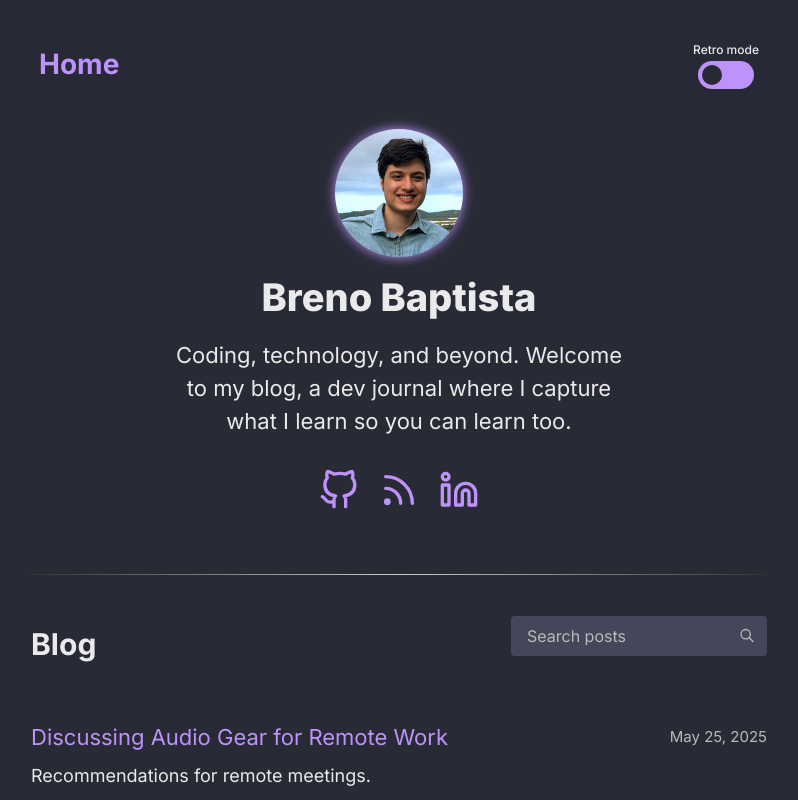
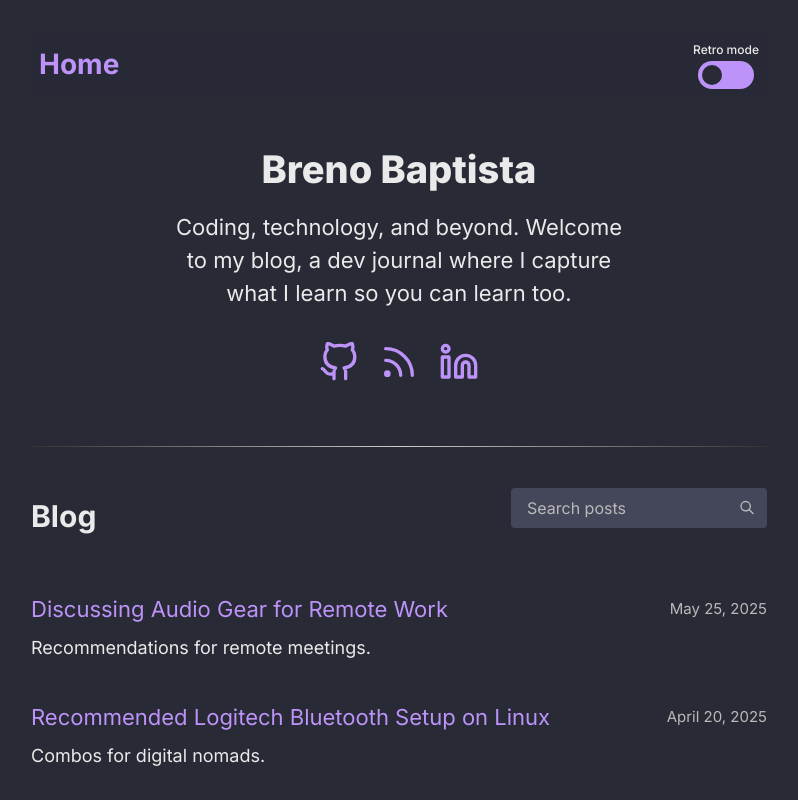
Before and after one commit to brenobaptista/blog, a Next.js app: page / in a window 1280 px wide. Shown: the top 800 px of the page, without its empty margins (241-1039 px from the left). Built offline with nearby package versions, Linux system fonts and the light colour scheme.

Commit message:
Remove profile image

```diff
--- a/src/pages/index.tsx
+++ b/src/pages/index.tsx
@@ -1,10 +1,8 @@
 import { useState } from 'react'
 import Head from 'next/head'
 import Link from 'next/link'
-import Image from 'next/image'
 import { GetStaticProps } from 'next'
 
-import profile from 'public/images/profile.jpg'
 import { GitHub, LinkedIn, RSS } from '@/components/Icons'
 import Date from '@/components/Date'
 import Layout from '@/components/Layout'
@@ -17,7 +15,6 @@ import generateSitemap from '@/lib/sitemap'
 import {
   HomeHeader,
   SocialIcons,
-  ProfileWrapper,
   Intro,
   Blog,
   BlogHeader,
@@ -54,16 +51,6 @@ const Home = ({ allPostsData }: IHome) => {
         />
       </Head>
       <HomeHeader>
-        <ProfileWrapper>
-          <Image
-            src={profile}
-            alt='Profile picture'
-            width={128}
-            height={128}
-            quality={100}
-            priority
-          />
-        </ProfileWrapper>
         <Intro>
           <h1>Breno Baptista</h1>
           <p>
--- a/src/styles/pages/Home.ts
+++ b/src/styles/pages/Home.ts
@@ -4,46 +4,6 @@ export const HomeHeader = styled.header`
   display: flex;
   flex-direction: column;
   align-items: center;
-`
-
-export const ProfileWrapper = styled.div`
-  overflow: hidden;
-  transition: 0.2s all ease-in-out;
-
-  ${props =>
-    props.theme.mode === 'retro'
-      ? `
-      animation: aura 4s infinite;
-      border-radius: 0%;
-    `
-      : `
-      animation: eclipse 4s infinite;
-      border-radius: 50%;
-    `};
-
-  @keyframes aura {
-    0%,
-    100% {
-      transform: translate(0);
-      filter: drop-shadow(0 3px 6px orange);
-    }
-
-    50% {
-      transform: translate(0, -8px);
-      filter: drop-shadow(0 4px 8px orange);
-    }
-  }
-
-  @keyframes eclipse {
-    0%,
-    100% {
-      filter: drop-shadow(0 0 10px #bd93f9);
-    }
-
-    50% {
-      filter: drop-shadow(0 0 5px #bd93f9);
-    }
-  }
 `
 
 export const Intro = styled.div`
```
Also changed, not shown: public/images/profile.jpg (deleted).
